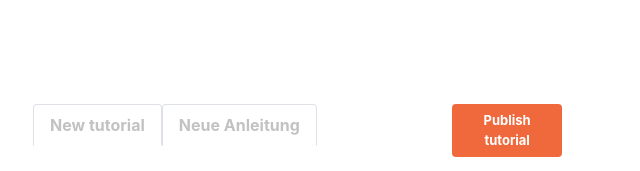
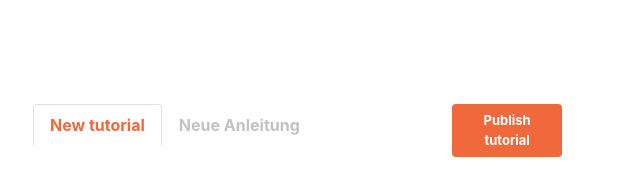
Before and after one commit to KhizerRehan/knowron-frontend-task, a React (Create React App) app: page / in a window 1280 px wide. Shown: the top 171 px of the page, without its empty margins (0-640 px from the left). Built offline with nearby package versions, Linux system fonts and the light colour scheme; no server answers.

Commit message:
task: - apply css class color on actve - apply conditional class based on lang attribute

```diff
--- a/src/App.css
+++ b/src/App.css
@@ -34,7 +34,9 @@
   font-weight: bold;
 }
 
-#nav-tab .nav-link:focus {
+
+#nav-tab .nav-link:focus,
+#nav-tab .nav-link.active {
   color: var(--orange);
 }
 
--- a/src/components/Instructions.jsx
+++ b/src/components/Instructions.jsx
@@ -125,6 +125,7 @@ export function Instructions(props) {
           <div className="row">
             <div className="col-9">
               <LanguagePills
+               lang={language}
                 displaytextLangs={displaytextLangs}
                 onLanguageSelect={onLanguageSelect}
               />
--- a/src/components/LanguagePills.jsx
+++ b/src/components/LanguagePills.jsx
@@ -1,6 +1,6 @@
 import React from "react";
 
-export function LanguagePills({ displaytextLangs, onLanguageSelect }) {
+export function LanguagePills({ displaytextLangs, onLanguageSelect, lang }) {
   const onTabSelected = (e) => {
     e.stopPropagation();
     const languageSelected = e.currentTarget.attributes.getNamedItem("data-lang").value;
@@ -11,14 +11,15 @@ export function LanguagePills({ displaytextLangs, onLanguageSelect }) {
     <nav>
       <div className="nav nav-tabs" id="nav-tab" role="tablist">
         {displaytextLangs &&
-        displaytextLangs.map(({ language, text }) => {
+        displaytextLangs.map(({ language, text }, index) => {
           return (
-            <button className="nav-link active" id={`nav-${language}-tab`}
+            <a key={index} href={`#tab-${language}`}
+            className={`cursor nav-link ${language === lang  ? "active" : null}`}
+            id={`nav-${language}-tab`}
                     data-lang={`${language}`}
-                    data-toggle="tab" href="#nav-home" role="tab"
-                    onClick={onTabSelected}>
+                    data-toggle="tab" role="tab" onClick={onTabSelected}>
               {text}
-            </button>
+            </a>
           );
         })}
       </div>
```
